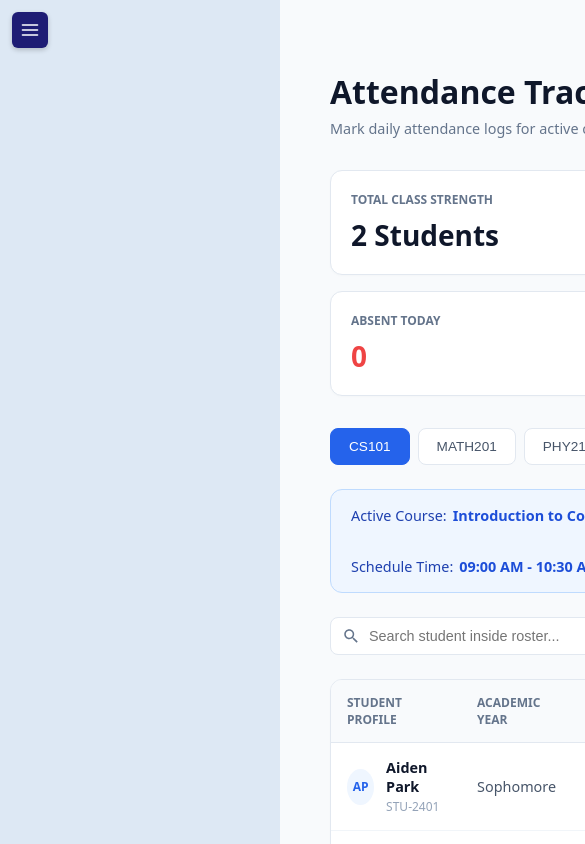
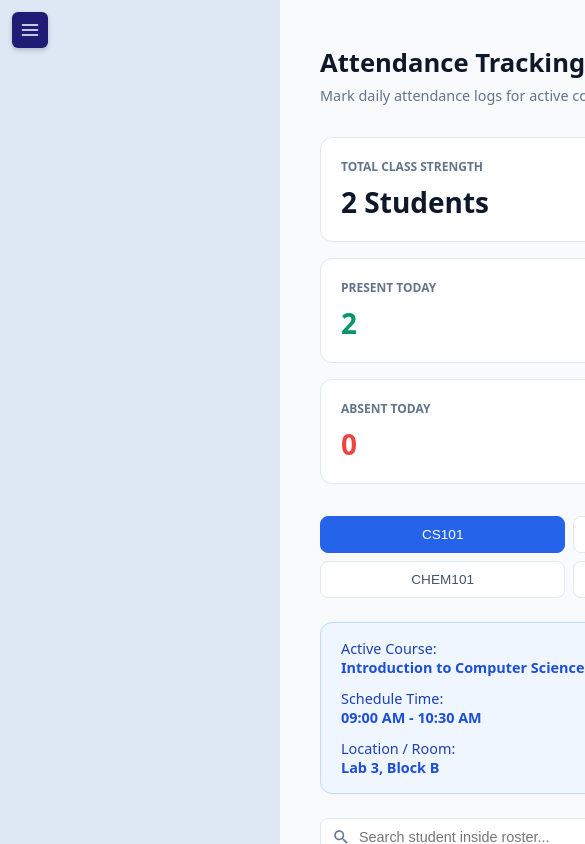
Before and after one commit to syedakainatzahra/student-management-app, a React (Create React App) app: page /attendance in a window 390 px wide. Shown: the top 844 px of the page, 585 px wide, since content can reach past the window. Built offline with nearby package versions, Linux system fonts and the light colour scheme.

Commit message:
optimize attendance tracking grid for mobile views

```diff
--- a/src/pages/Attendance.js
+++ b/src/pages/Attendance.js
@@ -1,8 +1,7 @@
-import React, { useState } from 'react';
+import React, { useState, useEffect } from 'react';
 import { IoMdSearch } from "react-icons/io";
 
 const Attendance = () => {
-
   const courses = [
     { id: 'CS101', code: 'CS101', title: 'Introduction to Computer Science', time: '09:00 AM - 10:30 AM', room: 'Lab 3, Block B' },
     { id: 'MATH201', code: 'MATH201', title: 'Calculus II', time: '11:00 AM - 12:30 PM', room: 'Room 202, Main' },
@@ -11,7 +10,6 @@ const Attendance = () => {
     { id: 'BIO102', code: 'BIO102', title: 'General Biology II', time: '01:00 PM - 02:30 PM', room: 'Room 105, Biotech' },
     { id: 'ENG105', code: 'ENG105', title: 'English Composition', time: '04:00 PM - 05:30 PM', room: 'Room 301, Liberal Arts' }
   ];
-
 
   const [students, setStudents] = useState(() => {
     const saved = localStorage.getItem('globalStudents');
@@ -29,10 +27,18 @@ const Attendance = () => {
   });
 
   const [selectedCourseId, setSelectedCourseId] = useState('CS101');
-  const [searchTerm, setSearchTerm] = useState(''); // 🔍 Added search query state
+  const [searchTerm, setSearchTerm] = useState('');
+
+  // 📱 Mobile responsive state
+  const [isMobile, setIsMobile] = useState(window.innerWidth <= 768);
+
+  useEffect(() => {
+    const handleResize = () => setIsMobile(window.innerWidth <= 768);
+    window.addEventListener('resize', handleResize);
+    return () => window.removeEventListener('resize', handleResize);
+  }, []);
 
   const currentCourse = courses.find(c => c.id === selectedCourseId);
-
 
   const filteredStudents = students.filter(student => {
     const matchesCourse = student.courseId === selectedCourseId;
@@ -40,7 +46,6 @@ const Attendance = () => {
                           student.id.toLowerCase().includes(searchTerm.toLowerCase());
     return matchesCourse && matchesSearch;
   });
-
 
   const toggleStatus = (studentId) => {
     setStudents(students.map(s => {
@@ -51,46 +56,45 @@ const Attendance = () => {
     }));
   };
 
-
   const handleSaveAttendance = () => {
     localStorage.setItem('globalStudents', JSON.stringify(students));
     alert('✅ Attendance sheet saved and synchronized successfully!');
   };
 
   const styles = {
-    container: { minHeight: '100vh', backgroundColor: '#f8fafc', fontFamily: 'system-ui, sans-serif', color: '#334155', padding: '40px 20px' },
+    container: { minHeight: '100vh', backgroundColor: '#f8fafc', fontFamily: 'system-ui, sans-serif', color: '#334155', padding: isMobile ? '15px 10px' : '40px 20px', boxSizing: 'border-box' },
     wrapper: { maxWidth: '1200px', margin: '0 auto' },
     contentHeader: { display: 'flex', justifyContent: 'space-between', alignItems: 'center', marginBottom: '32px' },
-    pageTitle: { fontSize: '2rem', fontWeight: '700', color: '#0f172a', margin: 0 },
+    pageTitle: { fontSize: isMobile ? '1.6rem' : '2rem', fontWeight: '700', color: '#0f172a', margin: 0 },
     subtitle: { fontSize: '0.9rem', color: '#64748b', margin: '6px 0 0 0' },
     statsRow: { display: 'flex', gap: '16px', marginBottom: '32px', flexWrap: 'wrap' },
-    statCard: { flex: 1, minWidth: '220px', background: 'white', border: '1px solid #e2e8f0', padding: '20px', borderRadius: '12px', boxShadow: '0 1px 3px rgba(0,0,0,0.02)' },
+    statCard: { flex: 1, minWidth: isMobile ? '100%' : '220px', background: 'white', border: '1px solid #e2e8f0', padding: '20px', borderRadius: '12px', boxShadow: '0 1px 3px rgba(0,0,0,0.02)' },
     statLabel: { fontSize: '0.75rem', fontWeight: '600', color: '#64748b', textTransform: 'uppercase', marginBottom: '8px', display: 'block' },
     statValue: { fontSize: '1.75rem', fontWeight: '700', color: '#0f172a', margin: 0 },
     courseSelector: { display: 'flex', gap: '8px', marginBottom: '24px', flexWrap: 'wrap' },
-    selectorBtn: { border: '1px solid #e2e8f0', background: 'white', padding: '10px 18px', fontSize: '0.85rem', fontWeight: '500', color: '#475569', borderRadius: '8px', cursor: 'pointer', transition: 'all 0.2s' },
+    selectorBtn: { border: '1px solid #e2e8f0', background: 'white', padding: '10px 18px', fontSize: '0.85rem', fontWeight: '500', color: '#475569', borderRadius: '8px', cursor: 'pointer', transition: 'all 0.2s', flex: isMobile ? '1 1 calc(33.33% - 8px)' : 'none', textAlign: 'center' },
     selectorBtnActive: { backgroundColor: '#2563eb', color: 'white', borderColor: '#2563eb' },
-    infoCard: { background: '#eff6ff', border: '1px solid #bfdbfe', borderRadius: '12px', padding: '16px 20px', marginBottom: '24px', display: 'flex', gap: '32px', flexWrap: 'wrap' },
+    infoCard: { background: '#eff6ff', border: '1px solid #bfdbfe', borderRadius: '12px', padding: '16px 20px', marginBottom: '24px', display: 'flex', flexDirection: isMobile ? 'column' : 'row', gap: isMobile ? '12px' : '32px', flexWrap: 'wrap' },
     infoItem: { fontSize: '0.9rem' },
-    infoLabel: { color: '#1e40af', fontWeight: '500' },
-    infoValue: { color: '#1d4ed8', fontWeight: '700', marginLeft: '6px' },
-    toolbar: { display: 'flex', justifyContent: 'space-between', alignItems: 'center', flexWrap: 'wrap', gap: '12px', marginBottom: '24px' },
-    searchBox: { position: 'relative', width: '320px', display: 'flex', alignItems: 'center' },
+    infoLabel: { color: '#1e40af', fontWeight: '500', display: isMobile ? 'block' : 'inline' },
+    infoValue: { color: '#1d4ed8', fontWeight: '700', marginLeft: isMobile ? '0px' : '6px' },
+    toolbar: { display: 'flex', justifyContent: 'space-between', alignItems: 'center', flexWrap: 'wrap', flexDirection: isMobile ? 'column' : 'row', gap: '16px', marginBottom: '24px' },
+    searchBox: { position: 'relative', width: isMobile ? '100%' : '320px', display: 'flex', alignItems: 'center' },
     searchIcon: { position: 'absolute', left: '12px', display: 'flex', alignItems: 'center', pointerEvents: 'none' },
     searchInput: { width: '100%', padding: '10px 12px 10px 38px', border: '1px solid #e2e8f0', borderRadius: '8px', fontSize: '0.9rem', outline: 'none', color: '#334155' },
-    btnSuccess: { backgroundColor: '#059669', color: 'white', border: 'none', padding: '10px 16px', borderRadius: '8px', fontSize: '0.9rem', fontWeight: '500', cursor: 'pointer' },
-    tableContainer: { background: 'white', border: '1px solid #e2e8f0', borderRadius: '12px', overflowX: 'auto', boxShadow: '0 1px 3px rgba(0,0,0,0.02)' },
-    table: { width: '100%', borderCollapse: 'collapse', textAlign: 'left', fontSize: '0.9rem' },
+    btnSuccess: { backgroundColor: '#059669', color: 'white', border: 'none', padding: '12px 16px', borderRadius: '8px', fontSize: '0.9rem', fontWeight: '500', cursor: 'pointer', width: isMobile ? '100%' : 'auto', textAlign: 'center' },
+    tableContainer: { background: 'white', border: '1px solid #e2e8f0', borderRadius: '12px', overflowX: 'auto', WebkitOverflowScrolling: 'touch', boxShadow: '0 1px 3px rgba(0,0,0,0.02)' },
+    table: { width: '100%', borderCollapse: 'collapse', textAlign: 'left', fontSize: '0.9rem', minWidth: isMobile ? '750px' : '100%' },
     th: { backgroundColor: '#f8fafc', padding: '14px 16px', fontSize: '0.75rem', fontWeight: '600', color: '#64748b', textTransform: 'uppercase', borderBottom: '1px solid #e2e8f0' },
     td: { padding: '14px 16px', borderBottom: '1px solid #f1f5f9', color: '#475569' },
     studentInfo: { display: 'flex', alignItems: 'center', gap: '12px' },
-    studentAvatar: { width: '36px', height: '36px', backgroundColor: '#eff6ff', color: '#2563eb', borderRadius: '50%', display: 'flex', alignItems: 'center', justifyContent: 'center', fontWeight: '600', fontSize: '0.75rem' },
+    studentAvatar: { width: '36px', height: '36px', backgroundColor: '#eff6ff', color: '#2563eb', borderRadius: '50%', display: 'flex', alignItems: 'center', justifyContent: 'center', fontWeight: '600', fontSize: '0.75rem', flexShrink: 0 },
     studentNameText: { fontSize: '0.9rem', fontWeight: '600', color: '#0f172a', margin: 0 },
     studentIdText: { fontSize: '0.75rem', color: '#94a3b8', margin: '2px 0 0 0' },
     statusPill: { padding: '4px 12px', borderRadius: '99px', fontSize: '0.75rem', fontWeight: '600', display: 'inline-block' },
     statusPresent: { backgroundColor: '#ecfdf5', color: '#047857' },
     statusAbsent: { backgroundColor: '#fef2f2', color: '#b91c1c' },
-    btnAction: { backgroundColor: 'white', border: '1px solid #e2e8f0', padding: '6px 12px', borderRadius: '6px', fontSize: '0.8rem', cursor: 'pointer', fontWeight: '500', color: '#475569' }
+    btnAction: { backgroundColor: 'white', border: '1px solid #e2e8f0', padding: '6px 12px', borderRadius: '6px', fontSize: '0.8rem', cursor: 'pointer', fontWeight: '500', color: '#475569', whiteSpace: 'nowrap' }
   };
 
   return (
@@ -109,7 +113,6 @@ const Attendance = () => {
         <div style={styles.statsRow}>
           <div style={styles.statCard}>
             <span style={styles.statLabel}>Total Class Strength</span>
-
             <h4 style={styles.statValue}>{students.filter(s => s.courseId === selectedCourseId).length} Students</h4>
           </div>
           <div style={styles.statCard}>
@@ -161,7 +164,6 @@ const Attendance = () => {
         {/* TOOLBAR */}
         <div style={styles.toolbar}>
           <div style={styles.searchBox}>
-
             <div style={styles.searchIcon}>
               <IoMdSearch size={18} color="#64748b" />
             </div>
@@ -169,11 +171,11 @@ const Attendance = () => {
               type="text"
               placeholder="Search student inside roster..."
               value={searchTerm}
-              onChange={(e) => setSearchTerm(e.target.value)} // Connected input to state
+              onChange={(e) => setSearchTerm(e.target.value)}
               style={styles.searchInput}
             />
           </div>
-          <button type="button" onClick={handleSaveAttendance} style={styles.btnSuccess}> Save Attendance Sheet</button>
+          <button type="button" onClick={handleSaveAttendance} style={styles.btnSuccess}>Save Attendance Sheet</button>
         </div>
 
         {/* ATTENDANCE ROSTER TABLE */}
@@ -229,8 +231,8 @@ const Attendance = () => {
                       </button>
                     </td>
                   </tr>
-                )
-              ))}
+                ))
+              )}
             </tbody>
           </table>
         </div>
```
